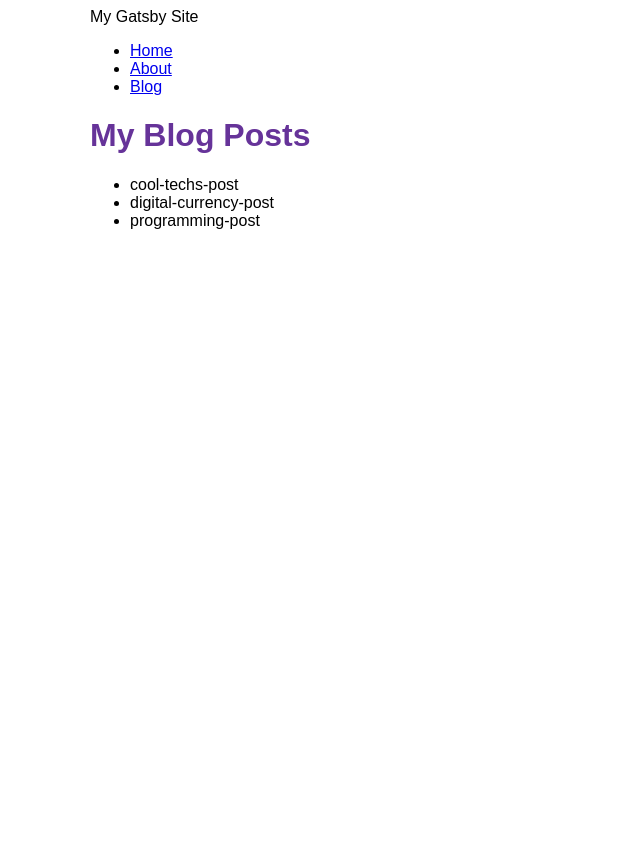
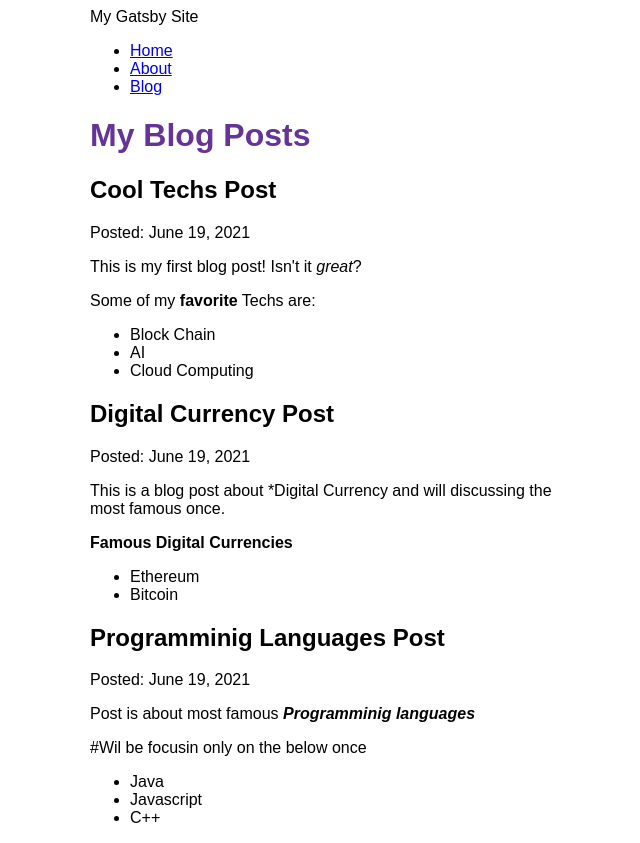
Before and after one commit to gitkgothatso/my-first-gatsby-site, a Gatsby site: page /blog in a window 1280 px wide. Shown: the whole page, without its empty margins (300-940 px from the left). Before the commit the page ends 800 px from the top, so only its background shows below. Built offline with nearby package versions, Linux system fonts and the light colour scheme; Gatsby itself is replaced by a stand-in of ours.

Commit message:
Finished part 5 about MarkDown

```diff
--- a/blog/cool-techs-post.mdx
+++ b/blog/cool-techs-post.mdx
@@ -0,0 +1,12 @@
+---
+title: "Cool Techs Post"
+date: "2021-06-19"
+---
+
+This is my first blog post! Isn't it *great*?
+
+Some of my **favorite** Techs are:
+
+* Block Chain
+* AI
+* Cloud Computing
--- a/blog/digital-currency-post.mdx
+++ b/blog/digital-currency-post.mdx
@@ -0,0 +1,11 @@
+---
+title: "Digital Currency Post"
+date: "2021-06-19"
+---
+
+This is a blog post about *Digital Currency and will discussing the most famous once.
+
+**Famous Digital Currencies**
+
+* Ethereum
+* Bitcoin
--- a/blog/programming-post.mdx
+++ b/blog/programming-post.mdx
@@ -0,0 +1,12 @@
+---
+title: "Programminig Languages Post"
+date: "2021-06-19"
+---
+
+Post is about most famous ***Programminig languages***
+
+#Wil be focusin only on the below once
+
+* Java
+* Javascript
+* C++
--- a/gatsby-config.js
+++ b/gatsby-config.js
@@ -13,5 +13,6 @@ module.exports = {
         path: `${__dirname}/blog`,
       },
     },
+    "gatsby-plugin-mdx",
   ],
 };
--- a/package.json
+++ b/package.json
@@ -14,8 +14,11 @@
     "clean": "gatsby clean"
   },
   "dependencies": {
+    "@mdx-js/mdx": "^1.6.22",
+    "@mdx-js/react": "^1.6.22",
     "gatsby": "^4.16.0",
     "gatsby-plugin-image": "^2.16.1",
+    "gatsby-plugin-mdx": "^3.16.1",
     "gatsby-plugin-sharp": "^4.16.1",
     "gatsby-source-filesystem": "^4.16.0",
     "react": "^18.1.0",
--- a/src/pages/blog.js
+++ b/src/pages/blog.js
@@ -1,24 +1,32 @@
 import * as React from "react";
 import Layout from "../components/layout";
 import { graphql } from "gatsby";
+import { MDXRenderer } from "gatsby-plugin-mdx";
 
 const BlogPage = ({ data }) => {
   return (
     <Layout pageTitle={"My Blog Posts"}>
-      <ul>
-        {data.allFile.nodes.map((node) => (
-          <li key={node.name}>{node.name}</li>
-        ))}
-      </ul>
+      {data.allMdx.nodes.map((node) => (
+        <article key={node.id}>
+          <h2>{node.frontmatter.title}</h2>
+          <p>Posted: {node.frontmatter.date}</p>
+          <MDXRenderer>{node.body}</MDXRenderer>
+        </article>
+      ))}
     </Layout>
   );
 };
 
 export const query = graphql`
   query {
-    allFile {
+    allMdx(sort: { fields: frontmatter___date, order: DESC }) {
       nodes {
-        name
+        frontmatter {
+          title
+          date(formatString: "MMMM DD, YYYY")
+        }
+        id
+        body
       }
     }
   }
```
Also changed, not shown: 1 other file.
